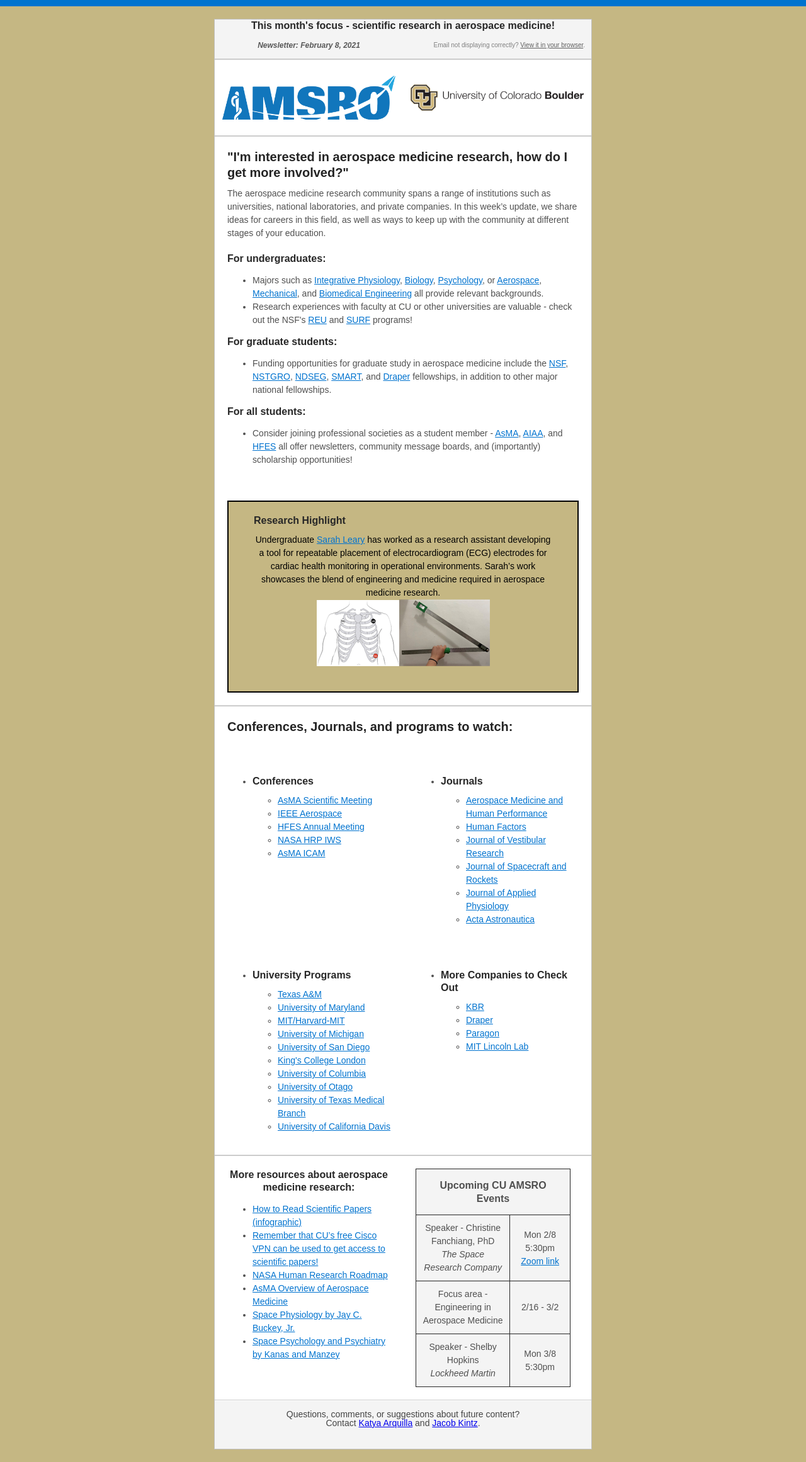
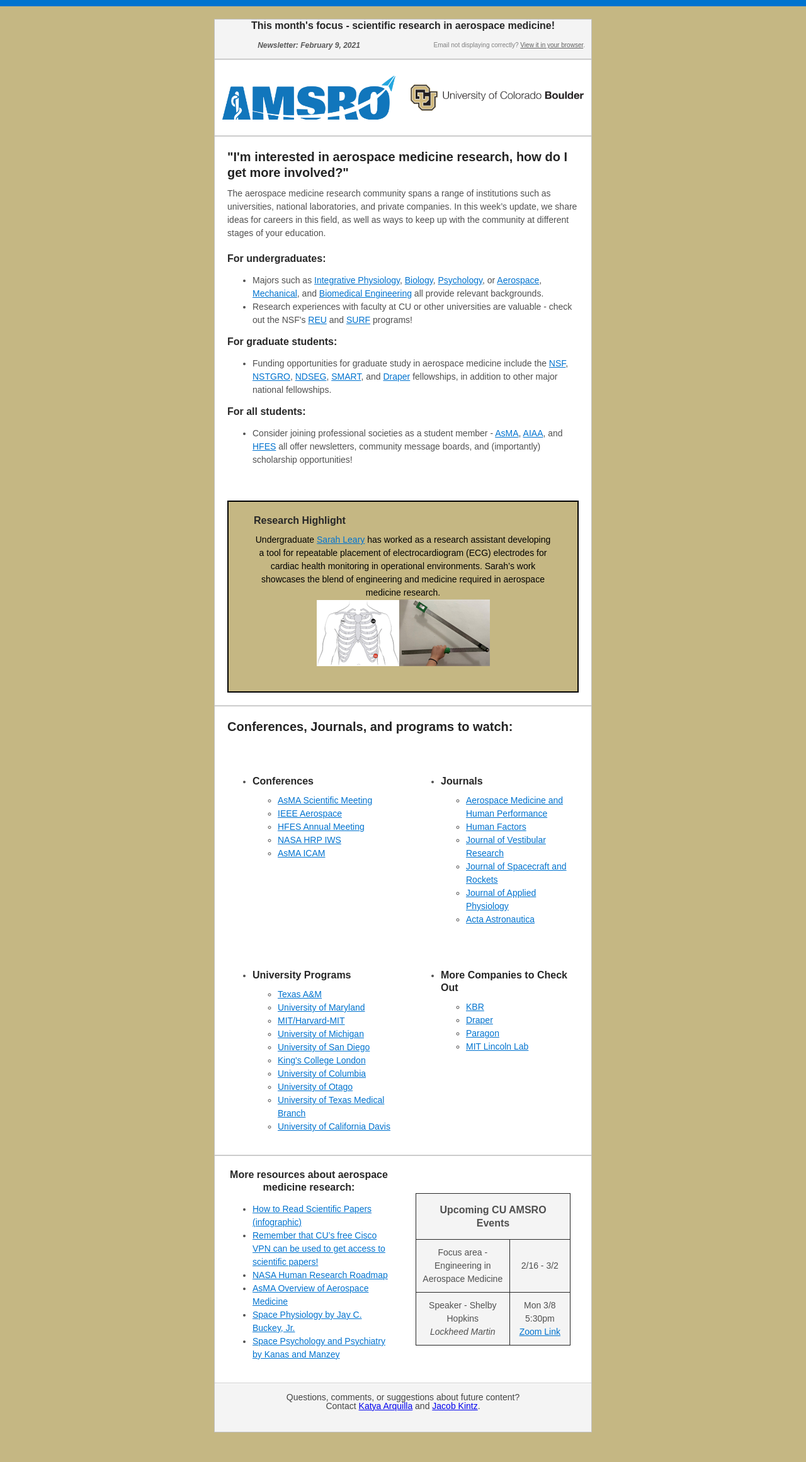
Before and after one commit to CU-AMSRO/CU_AMSRO_Email_Newsletters, a plain HTML site: page newsletters/Feb9_21.html in a window 1280 px wide. Shown: the whole page at 63% size. After the commit the page ends 2295 px from the top, so only its background shows below. Drawn offline with Linux system fonts and the light colour scheme.

Commit message:
Updated dates and added Zoom link for speaker

```diff
--- a/newsletters/Feb8_21.html
+++ b/newsletters/Feb9_21.html
@@ -467,7 +467,7 @@
                                         </tr>
                                         <tr>
                                             <td valign=top" class="preheaderContent" style="-webkit-text-size-adjust:100%;-ms-text-size-adjust:100%;mso-table-lspace:0pt;mso-table-rspace:0pt;color:#808080;font-family:Arial;font-size:10px;line-height:125%;text-align:center;padding-top:5px;padding-right:10px;padding-bottom:5px;padding-left:10px;" >
-                                                <p id="ph4" style="-webkit-text-size-adjust:100%;-ms-text-size-adjust:100%;color:#585858 !important;display:block;font-family:Arial;font-size:12px;font-style:italic;font-weight:bold;line-height:100%;letter-spacing:normal;margin-top:0;margin-right:0;margin-bottom:10px;margin-left:0;text-align:center;" >Newsletter: February 8, 2021</p>
+                                                <p id="ph4" style="-webkit-text-size-adjust:100%;-ms-text-size-adjust:100%;color:#585858 !important;display:block;font-family:Arial;font-size:12px;font-style:italic;font-weight:bold;line-height:100%;letter-spacing:normal;margin-top:0;margin-right:0;margin-bottom:10px;margin-left:0;text-align:center;" >Newsletter: February 9, 2021</p>
                                             </td>
                                             <td valign="top" width="50%" class="preheaderContent" style="text-align:right;-webkit-text-size-adjust:100%;-ms-text-size-adjust:100%;mso-table-lspace:0pt;mso-table-rspace:0pt;color:#808080;font-family:Arial;font-size:10px;line-height:125%;padding-top:5px;padding-right:10px;padding-bottom:5px;padding-left:10px;" >
                                                 Email not displaying correctly? <a href="https://cu-amsro.github.io/CU_AMSRO_Email_Newsletters/newsletters/Feb8_21.html" target="_blank" style="-webkit-text-size-adjust:100%;-ms-text-size-adjust:100%;color:#606060;font-weight:normal;text-decoration:underline;" >View it in your browser</a>.
@@ -691,17 +691,14 @@
                                                             <tr style="border-width:1px;border-style:solid;border-color:#272727;padding-top:10px;padding-bottom:10px;padding-right:10px;padding-left:10px;" >
                                                             <th colspan="2" style="border-width:1px;border-style:solid;border-color:#272727;font-size:16px;padding-top:15px;padding-bottom:15px;padding-right:15px;padding-left:15px;" >Upcoming CU AMSRO Events</th>
                                                             </tr>
-                                                            <tr style="border-width:1px;border-style:solid;border-color:#272727;padding-top:10px;padding-bottom:10px;padding-right:10px;padding-left:10px;" >
-                                                                <td style="-webkit-text-size-adjust:100%;-ms-text-size-adjust:100%;mso-table-lspace:0pt;mso-table-rspace:0pt;border-width:1px;border-style:solid;border-color:#272727;padding-top:10px;padding-bottom:10px;padding-right:10px;padding-left:10px;" >Speaker - Christine Fanchiang, PhD <br/> <em>The Space Research Company</em></td>
-                                                                <td style="-webkit-text-size-adjust:100%;-ms-text-size-adjust:100%;mso-table-lspace:0pt;mso-table-rspace:0pt;border-width:1px;border-style:solid;border-color:#272727;padding-top:10px;padding-bottom:10px;padding-right:10px;padding-left:10px;" > Mon 2/8 5:30pm  <a href="" style="-webkit-text-size-adjust:100%;-ms-text-size-adjust:100%;color:#0073CF;font-weight:normal;text-decoration:underline;" >Zoom link</a></td>
-                                                            </tr>
+
                                                             <tr style="border-width:1px;border-style:solid;border-color:#272727;padding-top:10px;padding-bottom:10px;padding-right:10px;padding-left:10px;" >
                                                                 <td style="-webkit-text-size-adjust:100%;-ms-text-size-adjust:100%;mso-table-lspace:0pt;mso-table-rspace:0pt;border-width:1px;border-style:solid;border-color:#272727;padding-top:10px;padding-bottom:10px;padding-right:10px;padding-left:10px;" >Focus area - Engineering in Aerospace Medicine</td>
                                                                 <td style="-webkit-text-size-adjust:100%;-ms-text-size-adjust:100%;mso-table-lspace:0pt;mso-table-rspace:0pt;border-width:1px;border-style:solid;border-color:#272727;padding-top:10px;padding-bottom:10px;padding-right:10px;padding-left:10px;" > 2/16 - 3/2 </td>
                                                             </tr>
                                                             <tr style="border-width:1px;border-style:solid;border-color:#272727;padding-top:10px;padding-bottom:10px;padding-right:10px;padding-left:10px;" >
                                                                 <td style="-webkit-text-size-adjust:100%;-ms-text-size-adjust:100%;mso-table-lspace:0pt;mso-table-rspace:0pt;border-width:1px;border-style:solid;border-color:#272727;padding-top:10px;padding-bottom:10px;padding-right:10px;padding-left:10px;" >Speaker - Shelby Hopkins <br/> <em>Lockheed Martin</em></td>
-                                                                <td style="-webkit-text-size-adjust:100%;-ms-text-size-adjust:100%;mso-table-lspace:0pt;mso-table-rspace:0pt;border-width:1px;border-style:solid;border-color:#272727;padding-top:10px;padding-bottom:10px;padding-right:10px;padding-left:10px;" > Mon 3/8 5:30pm </td>
+                                                                <td style="-webkit-text-size-adjust:100%;-ms-text-size-adjust:100%;mso-table-lspace:0pt;mso-table-rspace:0pt;border-width:1px;border-style:solid;border-color:#272727;padding-top:10px;padding-bottom:10px;padding-right:10px;padding-left:10px;" > Mon 3/8 5:30pm <a href="https://cuboulder.zoom.us/j/96050749654"> Zoom Link</a></td>
                                                             </tr>
                                                         </table>
                                                     </td>
```
Also changed, not shown: newsletters_noninline/Feb9_21_noninline.html (renamed from newsletters_noninline/Feb8_21_noninline.html, +3 -7 lines).
